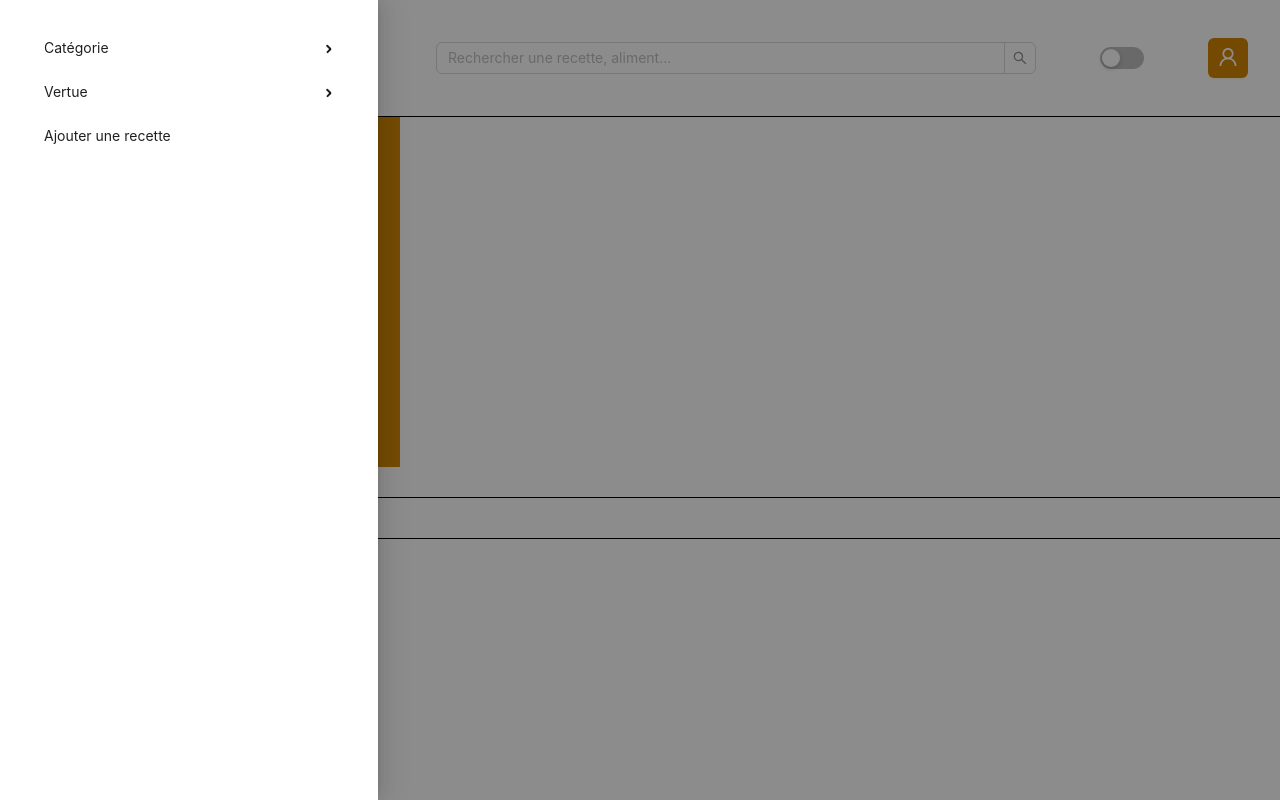
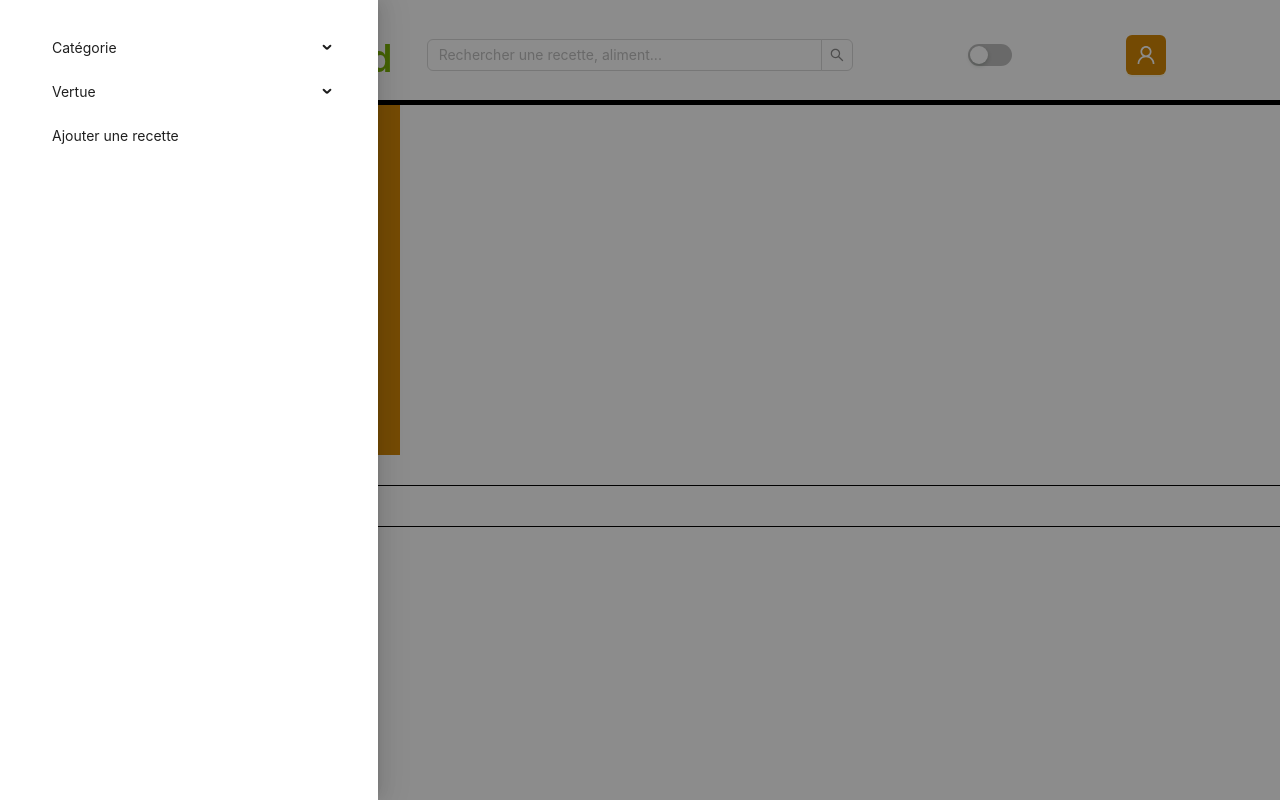
Before and after one commit to Dorian-Guignard/GoodFoodFront, a React (Create React App) app in the folder goodfood/: page / in a window 1280 px wide. Both pictures are taken after a click on the button 48 px from the left and 57 px from the top of the page. Built offline with nearby package versions, Linux system fonts and the light colour scheme.

Commit message:
Nav Bar responsive

```diff
--- /dev/null
+++ b/goodfood/src/MenuHeader/LeftComponents/LeftComponents.css
@@ -0,0 +1,37 @@
+.left-components{
+    display:flex;
+    justify-content: space-evenly;
+    align-items: center;
+}
+
+.Good{
+    color:#458651;
+}
+
+.Food{
+    color:#7cb305;
+}
+
+.login-switch{
+    display:flex;
+    justify-content: space-around;
+
+}
+
+@media (max-width: 481px) {
+
+    .left-components{
+        display:flex;
+        justify-content: space-around;
+        align-items: center;
+    }
+    .title{
+        display: none;
+    }
+}
+
+@media (min-width: 481px) {
+    .login-switch {
+      display: none;
+    }
+}
--- /dev/null
+++ b/goodfood/src/MenuHeader/LeftComponents/LeftComponents.js
@@ -0,0 +1,41 @@
+import { CloseOutlined, MenuOutlined } from "@ant-design/icons";
+import { Button, Col, Drawer, Switch, Image, Typography } from "antd";
+import MenuBurger from "../MenuBurger/MenuBurger";
+import Logo from '../../Logo.png'
+import './LeftComponents.css'
+const {Title} = Typography;
+
+
+function LeftComponents({ toggleMenu, menuOpen, isSmallScreen }) {
+    return (
+      <Col className="left-components" span={8} xs={4} lg={8} xl={8}>
+        <Button
+          type="primary"
+          size={isSmallScreen ? "small" : "large"}
+          onClick={toggleMenu}
+          icon={menuOpen ? <CloseOutlined /> : <MenuOutlined />}
+        ></Button>
+        <Drawer
+          closable={isSmallScreen}
+          onClose={() => {
+            toggleMenu();
+          }}
+          open={menuOpen}
+          placement="left"
+
+        >
+          <MenuBurger />
+          <div className="login-switch">
+            <Button type="primary">Connexion</Button>
+            <Switch />
+          </div>
+        </Drawer>
+        <Image style={isSmallScreen ? { width: "30px" } : { width: "60px" }} src={Logo} />
+        <Title level={isSmallScreen ? 5 : 1} className="title">
+          <span className="Good">Good</span>
+          <span className="Food">Food</span>
+        </Title>
+      </Col>
+    );
+  }
+export default LeftComponents;
--- a/goodfood/src/MenuHeader/MenuBurger.js/MenuBurger.js
+++ b/goodfood/src/MenuHeader/MenuBurger/MenuBurger.js
@@ -1,10 +1,21 @@
 
-import {Menu} from 'antd'
+import { Menu} from 'antd'
+import { useState } from 'react';
 
 
 function MenuBurger (){
+  const [openKeys, setOpenKeys] = useState([]);
+
+  const onOpenChange = (keys) => {
+    setOpenKeys(keys);
+  };
+
     return(
-<Menu style={{ border:'none'}}items={[
+<Menu style={{border:'none'}}
+      openKeys={openKeys}
+      onOpenChange={onOpenChange}
+      mode="inline"
+      items={[
             {label:"Catégorie", key:"Catégorie",
             children: [
               { label:"Ptit Déj", key: "Ptit Déj"},
@@ -26,9 +37,11 @@ function MenuBurger (){
               { label:"Rajeunissant", key: "Rajeunissant"}
             ],
           },
-            {label:"Ajouter une recette"}
+            {label:"Ajouter une recette"},
+
             ]}>
-</Menu>
+
+  </Menu>
     )
 }
 
--- a/goodfood/src/MenuHeader/MenuHeader.css
+++ b/goodfood/src/MenuHeader/MenuHeader.css
@@ -1,57 +1,22 @@
-.sidebar{
-    display: flex;
-    justify-content: space-between;
-    border-bottom: 1px solid;
-    align-items: center;
-}
-.menu-burger{
-    width :300px;
-    position: absolute;
-    margin-top: 230px;
-    border: 1px solid rgb(170, 169, 169);
-
-}
-.sidebar-left{
-    display: flex;
-    align-items: center;
-}
-
-.sidebar-left > *{
-    margin-right: 2rem;
-    margin-left: 2rem;
-}
-
-
-.Good{
-    color:#458651;
-}
-
-.Food{
-    color:#7cb305;
-}
-
-
-.sidebar-right{
-    display: flex;
-    flex-direction: row-reverse;
-    align-items: center;
-}
-
-.sidebar-right > *{
-    margin-right: 2rem;
-    margin-left: 2rem;
-}
-.sidebar-right-input{
-    width  : 600px;
-}
-
-.menu-login {
-    position: absolute;
-    margin-top: 100px;
-    border: 1px solid black;
+.menu-header{
+    margin-top: 10px;
+    border-bottom: 5px solid black;
 
 }
 
-.ant-menu {
-    border:1px, solid, black;
+@media (max-width: 481px) {
+
+    .menu-header{
+        margin-top: 5px;
+    }
+
+    .title-responisve{
+        margin: 0 auto;
+    }
 }
+
+@media (min-width: 481px) {
+    .title-responisve{
+        display: none;
+    }
+}
--- a/goodfood/src/MenuHeader/MenuHeader.js
+++ b/goodfood/src/MenuHeader/MenuHeader.js
@@ -1,15 +1,17 @@
-import React, { useState } from "react";
-import {Button, Drawer, Image, Input, Switch, Typography} from 'antd'
-import { CloseOutlined, MenuOutlined, SearchOutlined, UserOutlined } from "@ant-design/icons";
-import MenuBurger from "./MenuBurger.js/MenuBurger";
+import React, {useState } from "react";
+import { useMediaQuery } from "react-responsive";
+import {Typography, Row } from 'antd'
+import LeftComponents from "./LeftComponents/LeftComponents"
+import MiddleComponents from "./MiddleComponents/MiddleComponents";
+import RightComponents from "./RightComponents/RightComponents";
 import './MenuHeader.css'
-import Logo from '../../src/Logo.png'
-import Login from "./Login/Login";
 const{Title} = Typography;
 
 function MenuHeader() {
+
   const [menuOpen, setMenuOpen] = useState(false);
   const [loginOpen, setLoginOpen] = useState(false);
+  const isSmallScreen = useMediaQuery({ maxWidth: 450 });
 
   const togglelogin = () => {
     setLoginOpen(!loginOpen);
@@ -17,45 +19,23 @@ function MenuHeader() {
   const toggleMenu = () => {
     setMenuOpen(!menuOpen);
   };
-
-
   return (
-    <nav className="sidebar">
-      <div className="sidebar-left">
-          <Button type="primary"
-          style={{ width: '40px', height: '40px',fontSize:'20px'}}
-          onClick={toggleMenu}
-          icon={menuOpen ? <CloseOutlined/> : <MenuOutlined/>}>
-          </Button>
-          <Drawer
-          closable={false}
-          onClose={()=>{setMenuOpen(false)}}
-          open={menuOpen}
-          placement='left'
-          >
-              <MenuBurger/>
-          </Drawer>
-        <Image
-         style={{ width: '60px'}}
-         src={Logo}/>
-        <Title level={2} className='Title'>
-          <span className='Good'>Good</span>
-          <span className='Food'>Food</span>
-        </Title>
-      </div>
-      <div className="sidebar-right">
-        <Button type="primary"
-        onClick={togglelogin}
-        style={{ width: '40px', height: '40px', fontSize:'20px'}}
-        icon={<UserOutlined/>}>
-        </Button>
-        {loginOpen && (<div className="menu-login"><Login/></div>)}
-        <Switch/>
-        <span className="sidebar-right-input">
-          <Input.Search type="primary" placeholder="Rechercher une recette, aliment..."/>
-        </span>
-      </div>
-    </nav>
+    <Row className="menu-header">
+    <LeftComponents
+    toggleMenu={toggleMenu}
+    menuOpen={menuOpen}
+    isSmallScreen={isSmallScreen}
+    />
+     <MiddleComponents />
+     <RightComponents
+     togglelogin={togglelogin}
+     loginOpen={loginOpen}
+     />
+    <Title level={isSmallScreen ? 5 : 1} className='title-responisve'>
+        <span className='Good'>Good</span>
+        <span className='Food'>Food</span>
+    </Title>
+  </Row>
 
   );
 }
--- /dev/null
+++ b/goodfood/src/MenuHeader/MiddleComponents/MiddleComponents.css
@@ -0,0 +1,4 @@
+.middle-components{
+    display:flex;
+    align-items: center;
+}
--- /dev/null
+++ b/goodfood/src/MenuHeader/MiddleComponents/MiddleComponents.js
@@ -0,0 +1,10 @@
+import { Col, Input } from "antd";
+import './MiddleComponents.css'
+function MiddleComponents() {
+    return (
+      <Col className="middle-components" span={8} xs={20} lg={8} xl={8}>
+        <Input.Search placeholder="Rechercher une recette, aliment..." />
+      </Col>
+    );
+  }
+export default MiddleComponents;
--- /dev/null
+++ b/goodfood/src/MenuHeader/RightComponents/RightComponents.css
@@ -0,0 +1,12 @@
+.right-components{
+    display: flex;
+    align-items: center;
+    justify-content: space-evenly;
+}
+
+@media (max-width: 481px) {
+
+    .right-components {
+      display: none;
+    }
+}
--- /dev/null
+++ b/goodfood/src/MenuHeader/RightComponents/RightComponents.js
@@ -0,0 +1,20 @@
+import { UserOutlined } from "@ant-design/icons";
+import { Button, Col, Switch } from "antd";
+import Login from "../Login/Login";
+import './RightComponents.css'
+
+function RightComponents({ togglelogin, loginOpen }) {
+    return (
+      <Col className="right-components" span={8} xs={4} lg={8} xl={8}>
+        <Switch />
+        <Button
+          type="primary"
+          onClick={togglelogin}
+          style={{ width: "40px", height: "40px", fontSize: "20px" }}
+          icon={<UserOutlined />}
+        ></Button>
+        {loginOpen && <div className="menu-login"><Login /></div>}
+      </Col>
+    );
+  }
+export default RightComponents;
```
